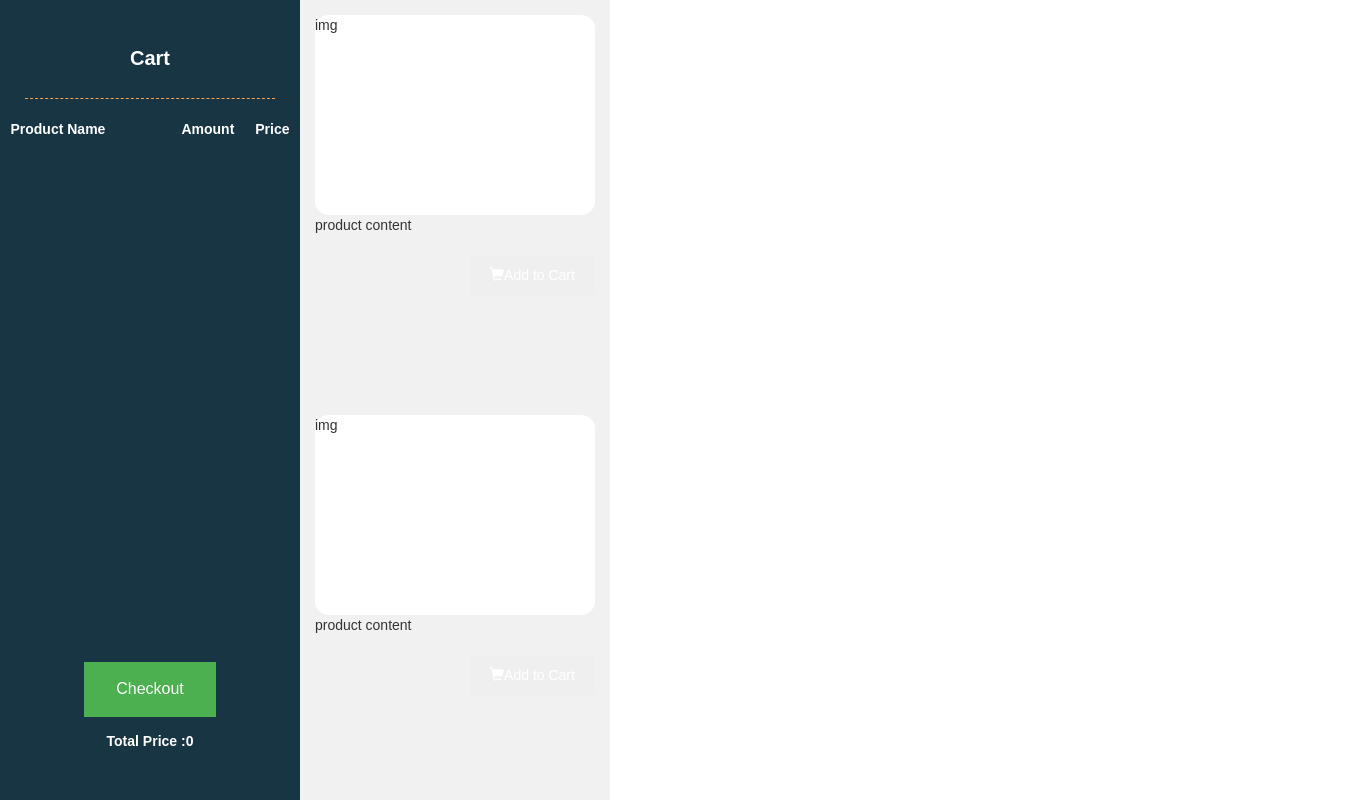
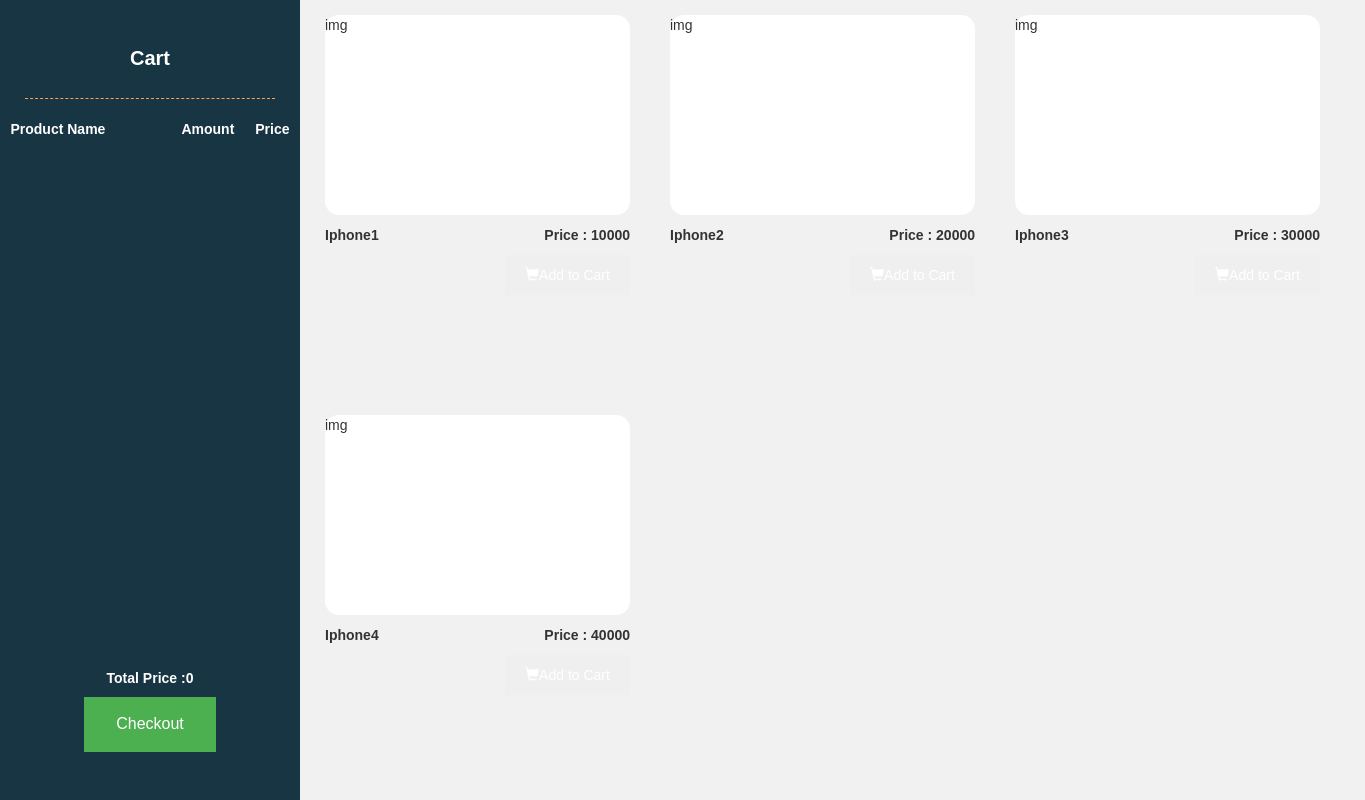
Before and after one commit to thanawatpinya/NF_Shop_2017, a React (Create React App) app: page / in a window 1280 px wide. Shown: the whole page, 1365 px wide, since content can reach past the window. Built offline with nearby package versions, Linux system fonts and the light colour scheme.

Commit message:
Add State Method

```diff
--- a/src/Csshome.css
+++ b/src/Csshome.css
@@ -85,13 +85,15 @@
 }
 
 .flex-wrap{
-  display: -ms-flexbox;
+  /*display: -ms-flexbox;*/
   display: flex;
-  -ms-flex-pack: center;
-  justify-content: center;
+  /*-ms-flex-pack: center;*/
+  /*justify-content: center;*/
   flex-wrap: wrap;
   flex: 1;
+  width: 1065px;
   height: 100vh;
+  overflow-y:auto;
   overflow-y: scroll;
 }
 .flex-item{
@@ -99,6 +101,7 @@
   padding: 10px;
   height: 300px;
   margin: 5px;
+  margin-left: 15px;
   flex-basis: 325px;
   /*border: 1px solid;*/
   border-color: rgb(215, 213, 211);
@@ -121,7 +124,7 @@
   height: 40px;
   width: 125px;
   float: right;
-  margin-top: 20px;
+  margin-top: 5px;
   background: rgb();
   border: rgb(247, 247, 167);
 }
@@ -134,3 +137,9 @@
     flex-basis: 500px;
   }
 }
+#content-name{
+  display: flex;
+  flex-direction: row;
+  justify-content: space-between;
+  margin-top: 10px;
+}
--- a/src/Home.js
+++ b/src/Home.js
@@ -1,7 +1,54 @@
 import React, {Component} from 'react';
 import './Csshome.css'
 import { Glyphicon, Button } from 'react-bootstrap';
+let countid = 0;
+
 class Home extends Component {
+  constructor(){
+    super()
+    this.state={
+      itemlist:[
+        {id:0,name:"Iphone1",price:10000,count:1},
+        {id:1,name:"Iphone2",price:20000,count:1},
+        {id:2,name:"Iphone3",price:30000,count:1},
+        {id:3,name:"Iphone4",price:40000,count:1}
+      ],
+      itemcart:[],
+      counter: 0,
+      name: ""
+    }
+  }
+
+  bundleAddToCart(e){
+    if(this.state.itemcart.find(a => a.name == this.state.itemlist[e.target.value].name)){
+      for(let i = 0; i < this.state.itemcart.length; i++){
+        if(this.state.itemcart[i].name == this.state.itemlist[e.target.value].name){
+          var index = i
+          break;
+        }
+      }
+      this.setState({
+        itemcart: [
+          ...this.state.itemcart, ...this.state.itemcart[index].count = this.state.itemcart[index].count+1, ...this.state.itemcart[index].price = this.state.itemlist[e.target.value].price * this.state.itemcart[index].count
+        ],
+        counter: this.state.counter += this.state.itemlist[e.target.value].price
+      })
+      index = 0
+    }else {
+      this.setState({
+        itemcart: [
+          ...this.state.itemcart, {
+            id: countid++,
+            name: this.state.itemlist[e.target.value].name,
+            price: this.state.itemlist[e.target.value].price,
+            count: this.state.itemlist[e.target.value].count
+          }
+        ],
+        counter: this.state.counter += this.state.itemlist[e.target.value].price
+      })
+    }
+  }
+
   render() {
     return (
       <div className="flex-container">
@@ -17,48 +64,47 @@
                 <label>Amount</label>
                 <label>Price</label>
               </div>
+              {this.state.itemcart.map((record, index) =>
+                  <div id="in-cartlist">
+                    <label id="name-item">{record.name}</label>
+                    <label>{record.count}</label>
+                    <label>{record.price}</label>
+                  </div>
+              )}
             </div>
           </div>
           <div className="checkoutset">
+            <div id="total-content">
+              <label>Total Price : </label><label> {this.state.counter} </label>
+            </div>
             <div id="button">
               <button className="button button-hover">Checkout</button>
-            </div>
-            <div id="total-content">
-              <label>Total Price : </label><label>0 </label>
             </div>
           </div>
         </div>
         <div className="flex-wrap">
+          {this.state.itemlist.map((record, index) =>
           <div className="flex-item">
             <div className="flex-img">
               img
             </div>
-            <div>
-              product content
+            <div id="content-name">
+              <label>
+                {record.name}
+              </label>
+              <label>
+                Price : {record.price}
+              </label>
             </div>
             <div className="align-butt">
-              <button className="but-cart" value="Purchase">
+              <button className="but-cart" value={record.id} onClick={this.bundleAddToCart.bind(this)}>
                 <Glyphicon glyph="shopping-cart" />
                 Add to Cart
               </button>
             </div>
           </div>
-          <div className="flex-item">
-            <div className="flex-img">
-              img
-            </div>
-            <div>
-              product content
-            </div>
-            <div className="align-butt">
-              <button className="btn but-cart" value="Purchase">
-                <Glyphicon glyph="shopping-cart" />
-                Add to Cart
-              </button>
-            </div>
-          </div>
+          )}
         </div>
-
       </div>
     );
   }
```
